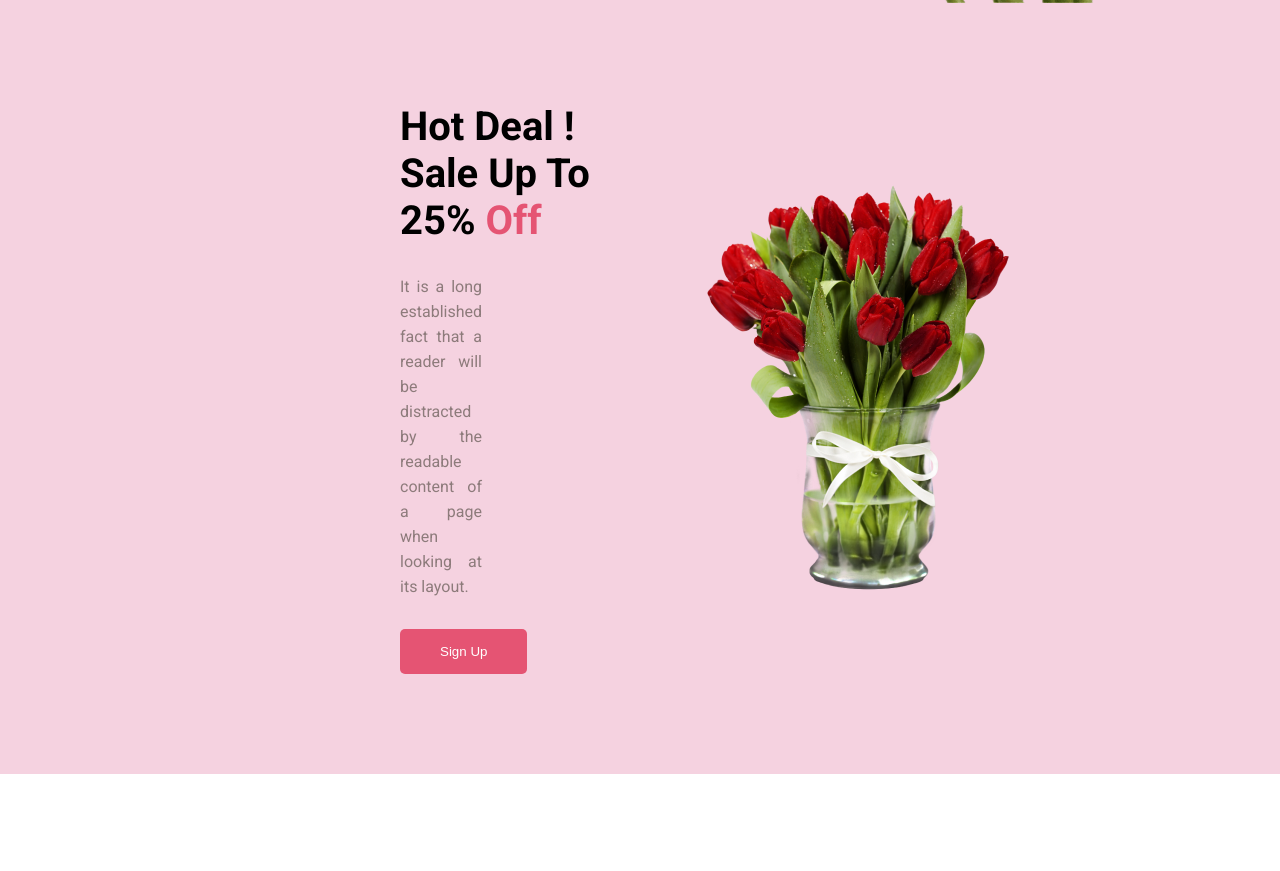
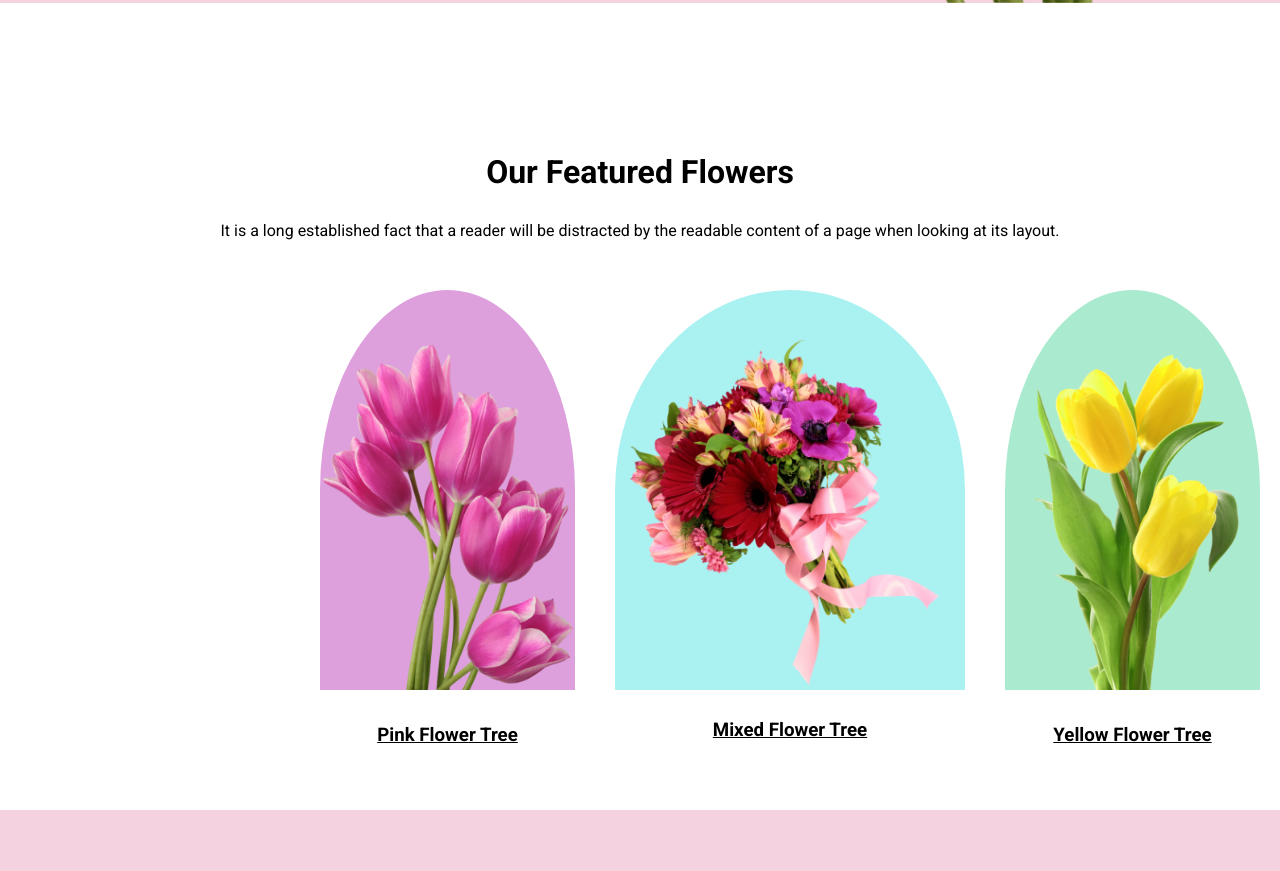
Before and after one commit to ashikur0to1/flower-shop-assignment-01, a plain HTML site: page index.html in a window 1280 px wide. Shown: the part 897-1768 px from the top of the page. Drawn offline with Linux system fonts and the light colour scheme.

Commit message:
added featured flower section

```diff
--- a/index.html
+++ b/index.html
@@ -21,6 +21,24 @@
         </div>
     </header>
     <main>
+        <div class="featured-flowers-section">
+            <h1 class="featured-flowers-section-heading">Our Featured Flowers</h1>
+            <p class="featured-flowers-section-paragraph">It is a long established fact that a reader will be distracted by the readable content of a page when looking at its layout.</p>
+            <div class="featured-flowers">
+                <div class="pink-flower-tree">
+                    <img class="pink-flower-tree-image" src="images/pngwing 6.png" alt="pink-flower">
+                    <h3 class="flowers-title">Pink Flower Tree</h3>
+                </div>
+                <div class="mixed-flower-tree">
+                    <img class="mixed-flower-tree-image" src="images/pngwing 5.png" alt="mixed-flower">
+                    <h3 class="flowers-title">Mixed Flower Tree</h3>
+                </div>
+                <div class="yellow-flower-tree">
+                    <img class="yellow-flower-tree-image" src="images/pngwing 7.png" alt="yellow-flower">
+                    <h3 class="flowers-title">Yellow Flower Tree</h3>
+                </div>
+            </div>
+        </div>
         <div class="hot-deal-section">
             <div class="hot-deal-section-description">
                 <h1 class="hot-deal-section-heading">Hot Deal ! Sale Up To 25% <span class="off">Off</span></h1>
--- a/styles/style.css
+++ b/styles/style.css
@@ -31,6 +31,70 @@ body{
     color: white;
     background-color: #E55473;
     border: 0;
+}
+
+/* Featured Flowers Section CSS */
+
+.featured-flowers-section{
+    text-align: center;
+}
+
+.featured-flowers-section-heading{
+    padding-top: 150px;
+}
+
+.featured-flowers-section-paragraph{
+    padding: 30px 0px 50px 0px;
+}
+
+.featured-flowers{
+    display: flex;
+    padding-left: 300px;
+    margin-bottom: 120px;
+}
+
+.pink-flower-tree{
+    background-color: plum;
+    border-radius: 100% 100% 0px 0px;
+    width: 400px;
+    height: 400px;
+    margin: 0px 20px;
+}
+
+.mixed-flower-tree{
+    background-color: rgb(170, 241, 241);
+    border-radius: 100% 100% 0px 0px;
+    width: 400px;
+    height: 400px;
+    margin: 0px 20px;
+}
+
+.yellow-flower-tree{
+    background-color: rgb(170, 234, 207);
+    border-radius: 100% 100% 0px 0px;
+    width: 400px;
+    height: 400px;
+    margin: 0px 20px;
+}
+
+.pink-flower-tree-image{
+    padding-top: 55px;
+    width: 250px;
+}
+
+.mixed-flower-tree-image{
+    padding-top: 45px;
+    width: 350px;
+}
+
+.yellow-flower-tree-image{
+    padding-top: 25px;
+    width: 250px;
+}
+
+.flowers-title{
+    text-decoration: underline;
+    padding-top: 30px;
 }
 
 /* Hot Deal Section CSS */
```
